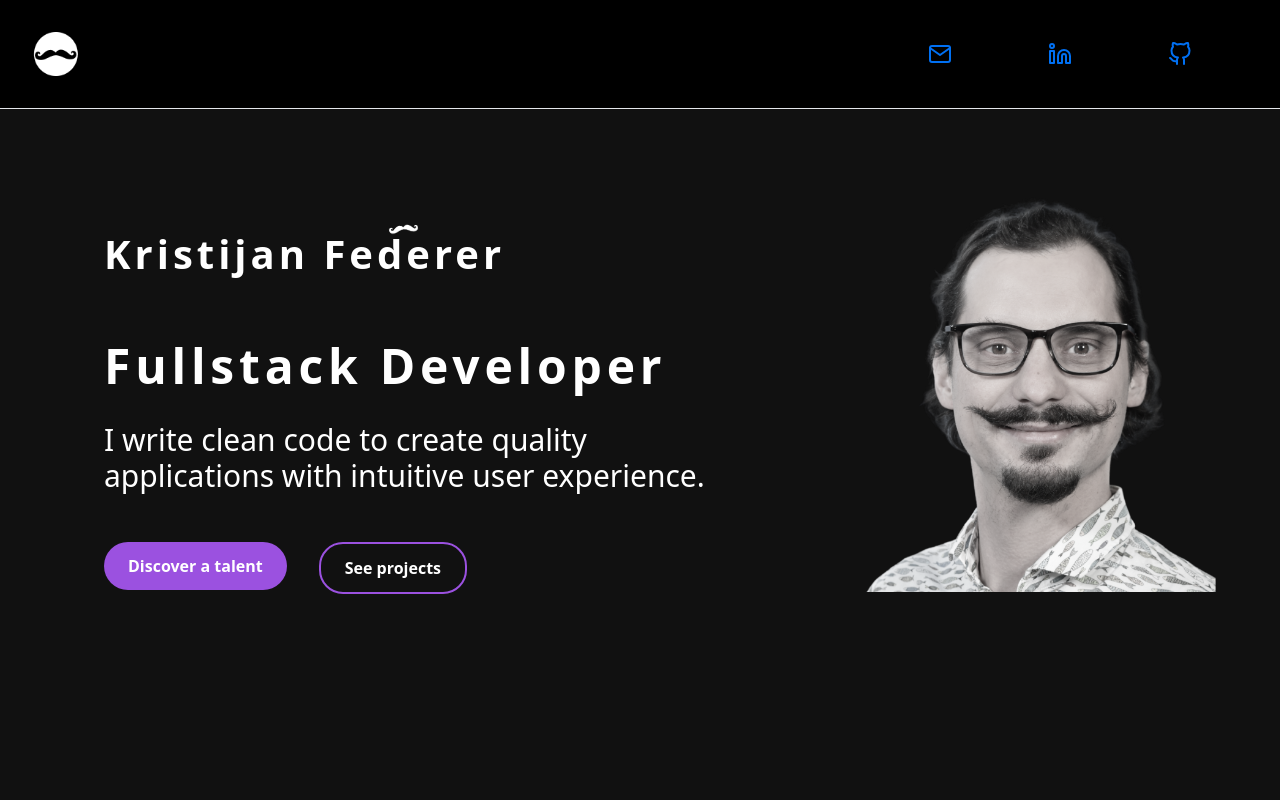
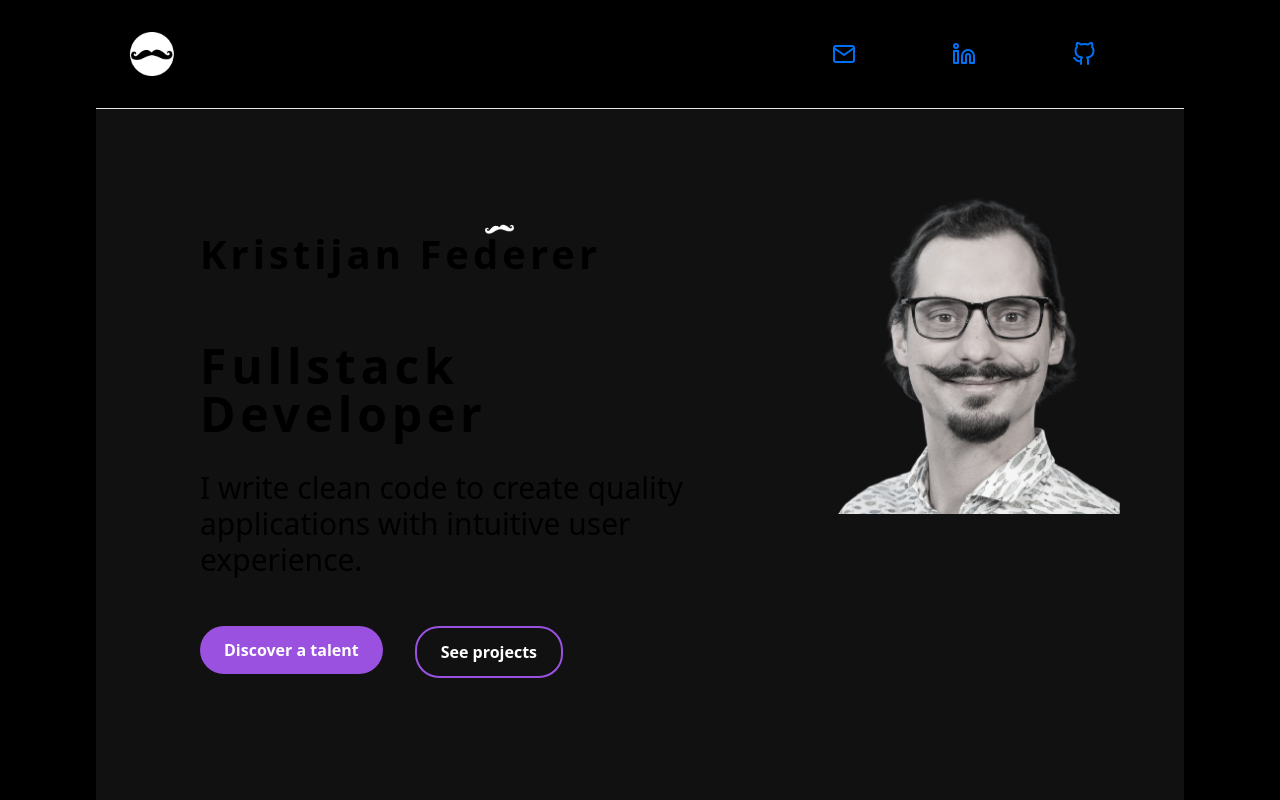
Before and after one commit to federerkristijan/portfolio2, a Next.js app: page / in a window 1280 px wide. Built offline with nearby package versions, Linux system fonts and the light colour scheme.

Commit message:
body: mx-4

```diff
--- a/pages/index.tsx
+++ b/pages/index.tsx
@@ -11,7 +11,7 @@ export default function IndexPage(props: PageProps) {
 
   return (
       <Layout >
-        <HomePage page={page} sections={sections} />
+      <HomePage page={page} sections={sections} />
       </Layout>
   );
 }
--- a/styles/index.css
+++ b/styles/index.css
@@ -12,9 +12,9 @@ body,
 
 body {
   -webkit-font-smoothing: antialiased;
-  margin: 0;
+  margin-left: 3rem;
+  margin-right: 3rem;
   background-color: black;
-  color: white
 }
 
 html {
```
